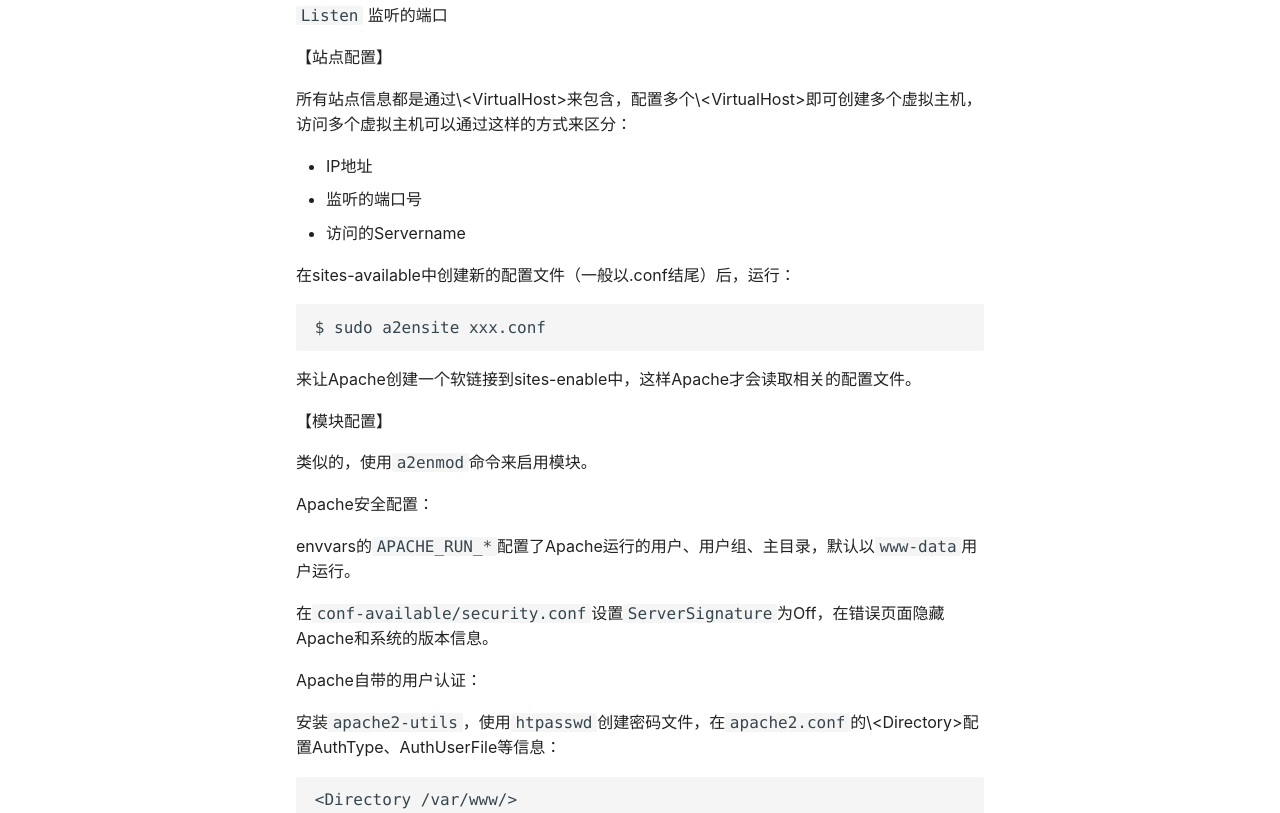
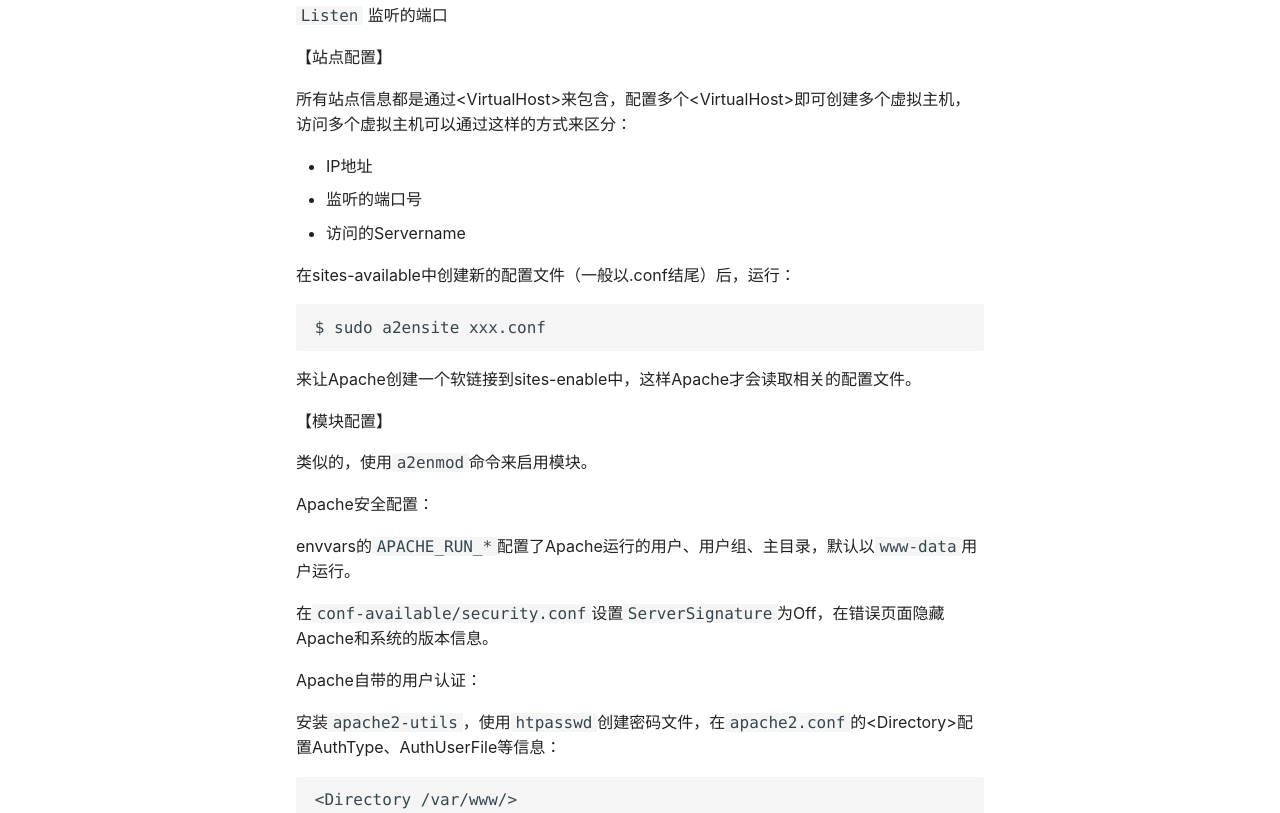
Before and after one commit to straicat/shiyanlou-linux, an MkDocs documentation site: the page built from docs/week09/Apache配置入门.md, in a window 1280 px wide and 1400 px high, scrolled down 768 px. Shown: the part 395-1208 px from the top of the window. Built offline with MkDocs 1.6.1 and Material for MkDocs 9.7.7, drawn with Linux system fonts in a browser that asks for light colours; comment, search, counter and statistics services are not loaded; old or Windows-style settings are respelled for this version of MkDocs; some of the changed text lies outside the part shown.

````diff
--- a/docs/week09/Apache配置入门.md
+++ b/docs/week09/Apache配置入门.md
@@ -24,7 +24,7 @@ $ sudo service apache2 reload
 
 【主配置文件】
 
-\<Directory\>：配置某目录的访问
+<Directory\>：配置某目录的访问
 
 - Indexes: 若没有index.html则展示文件列表
 - FollowSymLinks: 允许读取目录中的符号链接
@@ -45,7 +45,7 @@ $ sudo service apache2 reload
 
 【站点配置】
 
-所有站点信息都是通过\<VirtualHost\>来包含，配置多个\<VirtualHost\>即可创建多个虚拟主机，访问多个虚拟主机可以通过这样的方式来区分：
+所有站点信息都是通过<VirtualHost\>来包含，配置多个<VirtualHost\>即可创建多个虚拟主机，访问多个虚拟主机可以通过这样的方式来区分：
 
 - IP地址
 - 监听的端口号
@@ -71,7 +71,7 @@ envvars的`APACHE_RUN_*`配置了Apache运行的用户、用户组、主目录
 
 Apache自带的用户认证：
 
-安装`apache2-utils`，使用`htpasswd`创建密码文件，在`apache2.conf`的\<Directory\>配置AuthType、AuthUserFile等信息：
+安装`apache2-utils`，使用`htpasswd`创建密码文件，在`apache2.conf`的<Directory\>配置AuthType、AuthUserFile等信息：
 
 ```
 <Directory /var/www/>
````
